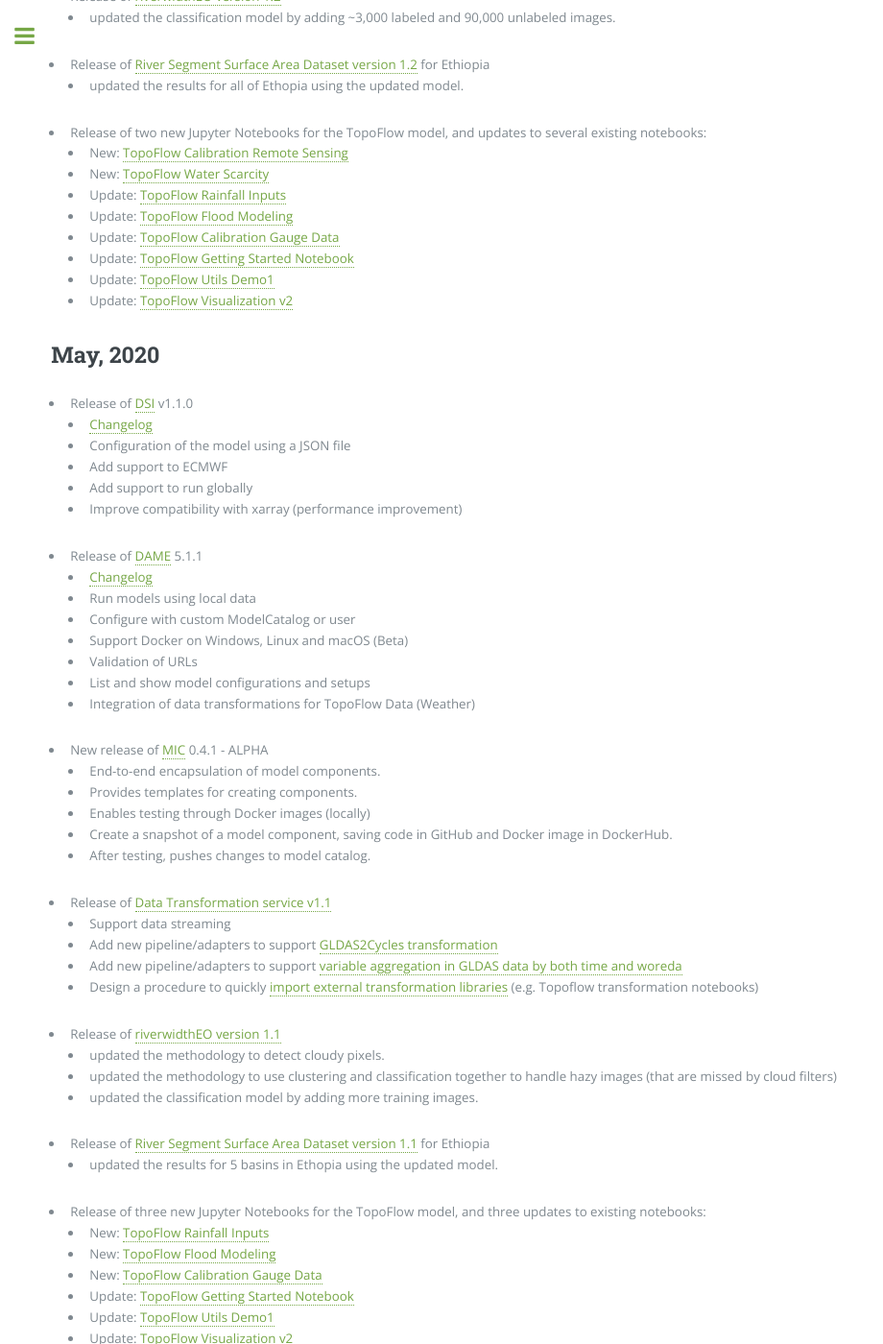
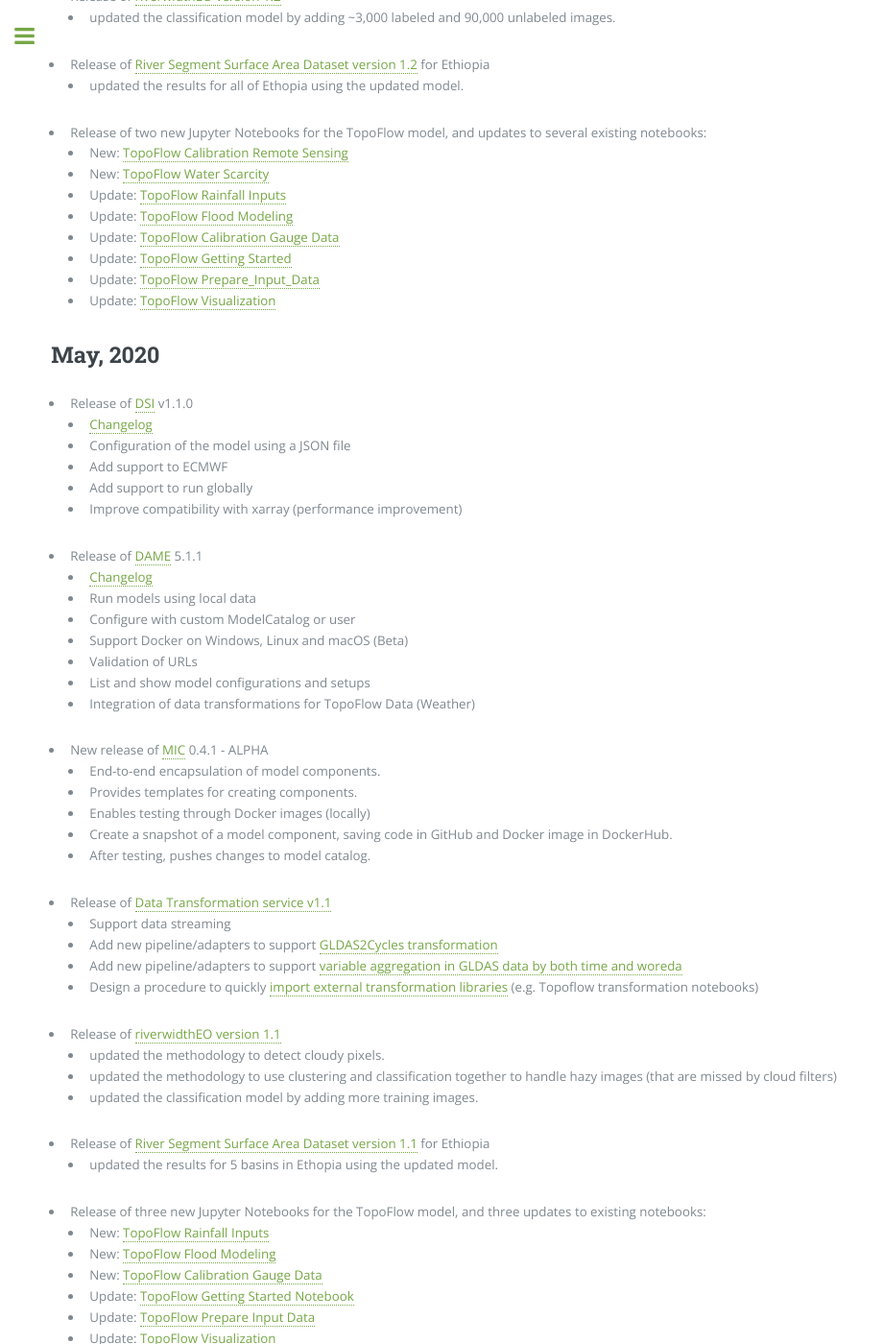
Before and after one commit to KnowledgeCaptureAndDiscovery/MINT, a Jekyll site: the page built from releases.md, in a window 1280 px wide and 1400 px high, scrolled down 2085 px. Shown: the whole window at 96% size, without its empty margins (0-920 px from the left). Built offline with Jekyll 4.4.1, drawn with Linux system fonts in a browser that asks for light colours.

Commit message:
Update releases.md

```diff
--- a/releases.md
+++ b/releases.md
@@ -47,9 +47,9 @@
 * Release of new Jupyter Notebook for the TopoFlow model, and updates to existing notebooks and underlying code:
     * Troubleshooting large discrepancies between the GLDAS and GPM rainfall datasets (TopoFlow input data)
     * Calibration with new daily discharge data for the Baro River at Masha.
-    * New: [TopoFlow_Calibration_Baro_at_Masha](https://github.com/peckhams/topoflow36/blob/master/TopoFlow_Calibration_Baro_at_Masha.ipynb)
-    * Update: [TopoFlow Calibration Remote Sensing](https://github.com/peckhams/topoflow36/blob/master/TopoFlow_Calibration_Remote_Sensing.ipynb)
-    * Update: [TopoFlow Water Scarcity](https://github.com/peckhams/topoflow36/blob/master/TopoFlow_Water_Scarcity_Demo.ipynb)
+    * New: [TopoFlow_Calibration_Baro_at_Masha](https://github.com/peckhams/topoflow36/blob/master/notebooks/TopoFlow_Calibration_Baro_at_Masha.ipynb)
+    * Update: [TopoFlow Calibration Remote Sensing](https://github.com/peckhams/topoflow36/blob/master/notebooks/TopoFlow_Calibration_Remote_Sensing.ipynb)
+    * Update: [TopoFlow Water Scarcity](https://github.com/peckhams/topoflow36/blob/master/notebooks/TopoFlow_Water_Scarcity_Demo.ipynb)
 
 ## June, 2020
 * Release of [B-Clean API](https://github.com/mintproject/byod-cleaning-api) v0.1 to support automatic data cleaning
@@ -76,14 +76,14 @@
   * updated the results for all of Ethopia using the updated model.
 
 * Release of two new Jupyter Notebooks for the TopoFlow model, and updates to several existing notebooks:
-    * New: [TopoFlow Calibration Remote Sensing](https://github.com/peckhams/topoflow36/blob/master/TopoFlow_Calibration_Remote_Sensing.ipynb)
-    * New: [TopoFlow Water Scarcity](https://github.com/peckhams/topoflow36/blob/master/TopoFlow_Water_Scarcity_Demo.ipynb)
-    * Update: [TopoFlow Rainfall Inputs](https://github.com/peckhams/topoflow36/blob/master/TopoFlow_Rainfall_Inputs.ipynb)
-    * Update: [TopoFlow Flood Modeling](https://github.com/peckhams/topoflow36/blob/master/TopoFlow_Flood_Modeling.ipynb)
-    * Update: [TopoFlow Calibration Gauge Data](https://github.com/peckhams/topoflow36/blob/master/TopoFlow_Calibration_Gauge_Data.ipynb)
-    * Update: [TopoFlow Getting Started Notebook](https://github.com/peckhams/topoflow36/blob/master/TopoFlow_Getting_Started.ipynb)
-    * Update: [TopoFlow Utils Demo1](https://github.com/peckhams/topoflow36/blob/master/TopoFlow_Utils_Demo1.ipynb)
-    * Update: [TopoFlow Visualization v2](https://github.com/peckhams/topoflow36/blob/master/TopoFlow_Visualization_v2.ipynb)
+    * New: [TopoFlow Calibration Remote Sensing](https://github.com/peckhams/topoflow36/blob/master/notebooks/TopoFlow_Calibration_Remote_Sensing.ipynb)
+    * New: [TopoFlow Water Scarcity](https://github.com/peckhams/topoflow36/blob/master/notebooks/TopoFlow_Water_Scarcity_Demo.ipynb)
+    * Update: [TopoFlow Rainfall Inputs](https://github.com/peckhams/topoflow36/blob/master/notebooks/TopoFlow_Rainfall_Inputs.ipynb)
+    * Update: [TopoFlow Flood Modeling](https://github.com/peckhams/topoflow36/blob/master/notebooks/TopoFlow_Flood_Modeling.ipynb)
+    * Update: [TopoFlow Calibration Gauge Data](https://github.com/peckhams/topoflow36/blob/master/notebooks/TopoFlow_Calibration_Gauge_Data.ipynb)
+    * Update: [TopoFlow Getting Started](https://github.com/peckhams/topoflow36/blob/master/notebooks/TopoFlow_Getting_Started.ipynb)
+    * Update: [TopoFlow Prepare_Input_Data](https://github.com/peckhams/topoflow36/blob/master/notebooks/TopoFlow_Prepare_Input_Data.ipynb)
+    * Update: [TopoFlow Visualization](https://github.com/peckhams/topoflow36/blob/master/notebooks/TopoFlow_Visualization.ipynb)
 
 ## May, 2020
 * Release of [DSI](https://github.com/mintproject/droughtIndices) v1.1.0
@@ -124,12 +124,12 @@
   * updated the results for 5 basins in Ethopia using the updated model.
 
 * Release of three new Jupyter Notebooks for the TopoFlow model, and three updates to existing notebooks:
-    * New: [TopoFlow Rainfall Inputs](https://github.com/peckhams/topoflow36/blob/master/TopoFlow_Rainfall_Inputs.ipynb)
-    * New: [TopoFlow Flood Modeling](https://github.com/peckhams/topoflow36/blob/master/TopoFlow_Flood_Modeling.ipynb)
-    * New: [TopoFlow Calibration Gauge Data](https://github.com/peckhams/topoflow36/blob/master/TopoFlow_Calibration_Gauge_Data.ipynb)
-    * Update: [TopoFlow Getting Started Notebook](https://github.com/peckhams/topoflow36/blob/master/TopoFlow_Getting_Started.ipynb)
-    * Update: [TopoFlow Utils Demo1](https://github.com/peckhams/topoflow36/blob/master/TopoFlow_Utils_Demo1.ipynb)
-    * Update: [TopoFlow Visualization v2](https://github.com/peckhams/topoflow36/blob/master/TopoFlow_Visualization_v2.ipynb)
+    * New: [TopoFlow Rainfall Inputs](https://github.com/peckhams/topoflow36/blob/master/notebooks/TopoFlow_Rainfall_Inputs.ipynb)
+    * New: [TopoFlow Flood Modeling](https://github.com/peckhams/topoflow36/blob/master/notebooks/TopoFlow_Flood_Modeling.ipynb)
+    * New: [TopoFlow Calibration Gauge Data](https://github.com/peckhams/topoflow36/blob/master/notebooks/TopoFlow_Calibration_Gauge_Data.ipynb)
+    * Update: [TopoFlow Getting Started Notebook](https://github.com/peckhams/topoflow36/blob/master/notebooks/TopoFlow_Getting_Started.ipynb)
+    * Update: [TopoFlow Prepare Input Data](https://github.com/peckhams/topoflow36/blob/master/notebooks/TopoFlow_Prepare_Input_Data.ipynb)
+    * Update: [TopoFlow Visualization](https://github.com/peckhams/topoflow36/blob/master/notebooks/TopoFlow_Visualization.ipynb)
 
 * Release of notebook and Python tools for performing scientific variable exploration and grounding to Scientific Variables Ontology (SVO) variables and entries in the World Modelers Indicators (WMI) list:
     * New: [Scientific Variable Exploration and Grounding](https://github.com/mariutzica/Scientific-Variable-Exploration-Tools/blob/master/Variable%20Report.ipynb)
@@ -160,7 +160,7 @@
   * Uses descarteslabs API to download data for any given segment.
   * Provides user with options to provide points on a river as input or just provide a region or country to select predefined points on the river. These predefined points are available for rivers (>100 meters in width) across the globe.
 * Release of a [Jupyter Notebook for the TopoFlow model](/notebooks.html##jupyter-notebooks-for-use-with-the-topoflow-model) with an overview and introduction to new users
-    * [TopoFlow Getting Started Notebook](https://github.com/peckhams/topoflow36/blob/master/TopoFlow_Getting_Started.ipynb)
+    * [TopoFlow Getting Started Notebook](https://github.com/peckhams/topoflow36/blob/master/notebooks/TopoFlow_Getting_Started.ipynb)
 
 ## March, 2020
 
```
